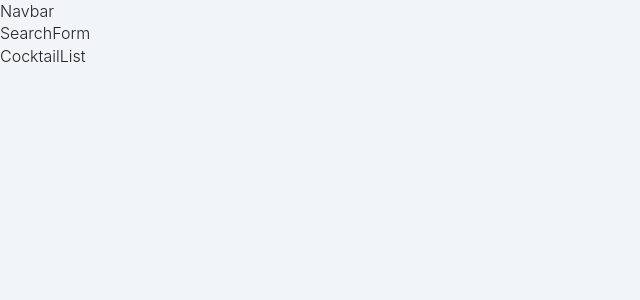
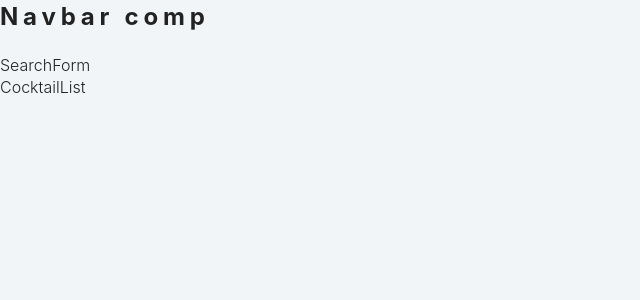
Before and after one commit to veyseltosun/react-cocktails-searchApp, a React (Create React App) app in the folder cocktails/: page / in a window 1280 px wide. Shown: the top 300 px of the page, without its empty margins (0-640 px from the left). Built offline with nearby package versions, Linux system fonts and the light colour scheme.

Commit message:
navbar starting.

```diff
--- a/cocktails/src/components/Loading.jsx
+++ b/cocktails/src/components/Loading.jsx
@@ -2,7 +2,7 @@ import React from 'react'
 
 function Loading() {
   return (
-    <div>Loading</div>
+    <div className='loader'>Loading</div>
   )
 }
 
--- a/cocktails/src/components/Navbar.jsx
+++ b/cocktails/src/components/Navbar.jsx
@@ -1,8 +1,14 @@
-import React from 'react'
+import React from 'react';
+import {Link} from "react-router-dom";
+import logo from "../logo.svg"
 
 function Navbar() {
   return (
-    <div>Navbar</div>
+    <div>
+
+      <h2>Navbar comp</h2>
+
+    </div>
   )
 }
 
```
